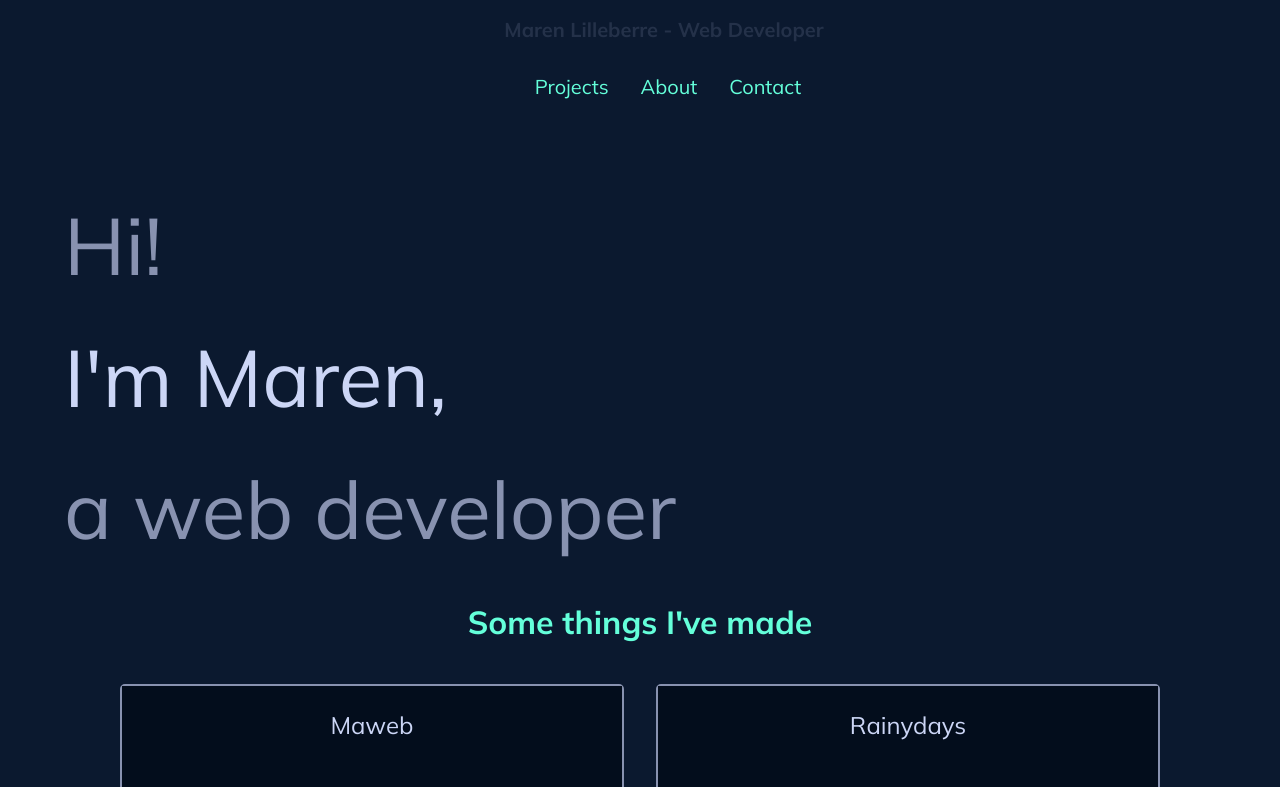
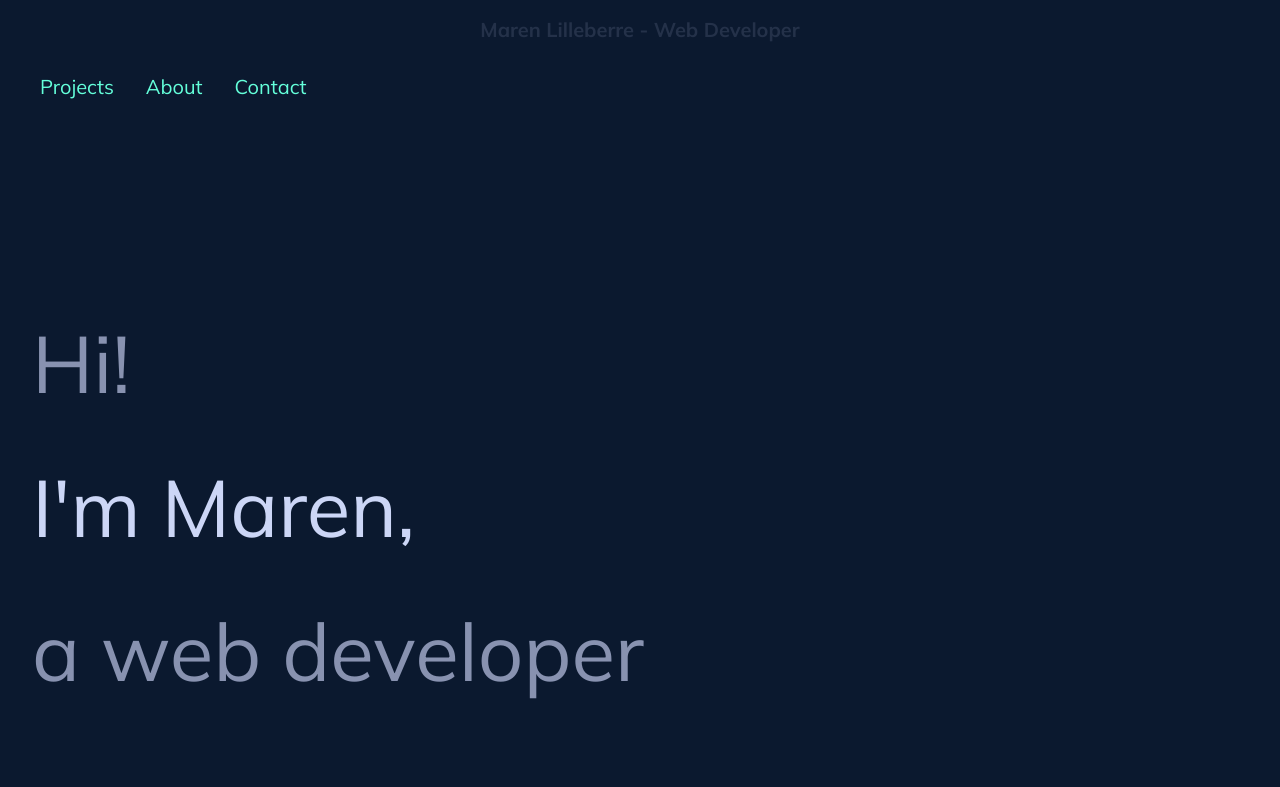
Before and after one commit to Zohla/react_portfolio, a React (Create React App) app: page / in a window 1280 px wide. Shown: the top 787 px of the page. Built offline with nearby package versions, Linux system fonts and the light colour scheme.

Commit message:
style Intro p

```diff
--- a/src/components/Intro.css
+++ b/src/components/Intro.css
@@ -1,11 +1,13 @@
-section {
+.Intro {
   display: flex;
   flex-direction: column;
-  margin-left: 3rem;
+  margin: 7rem auto 5rem;
+  max-width: 1500px;
 }
 .Intro p {
   font-size: 5rem;
-  margin: 1rem;
+  margin: 2rem;
+  line-height: 5rem;
 }
 .Intro p:nth-child(odd) {
   color: #8892b0;
```
